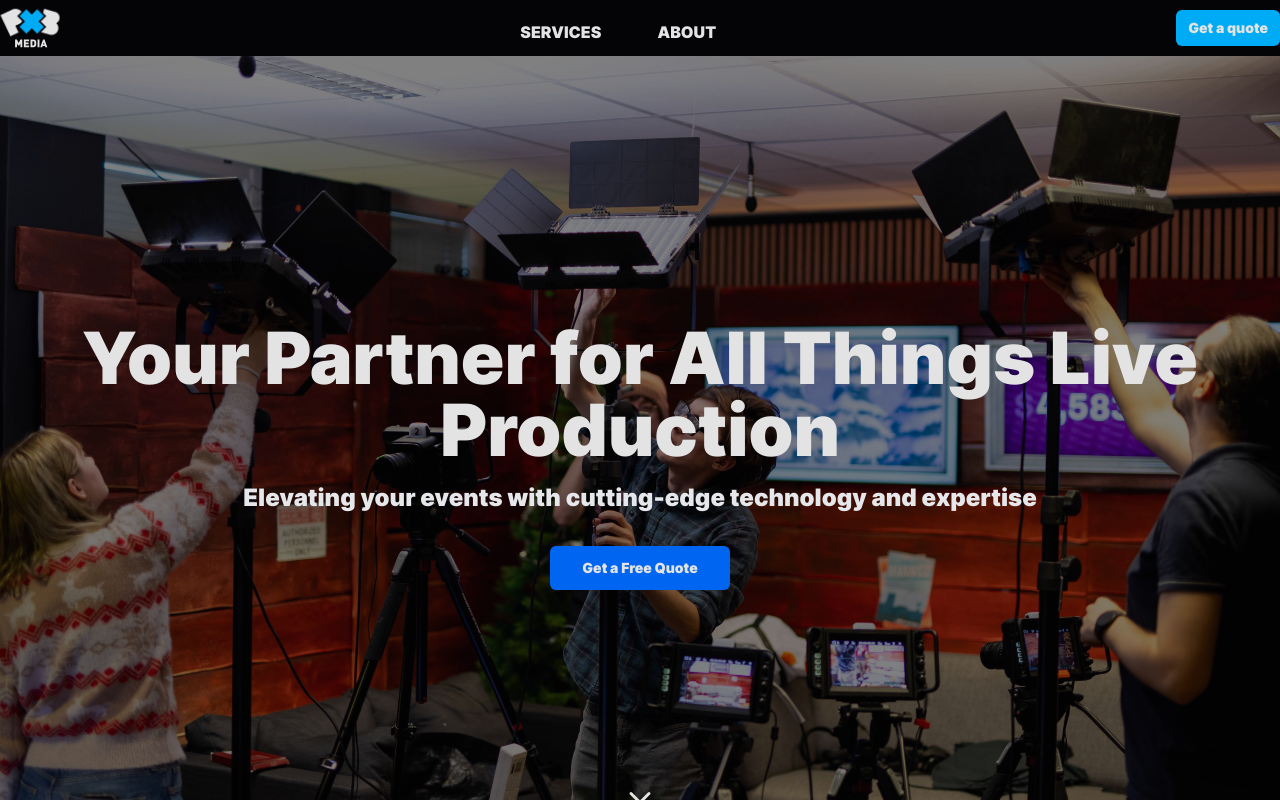
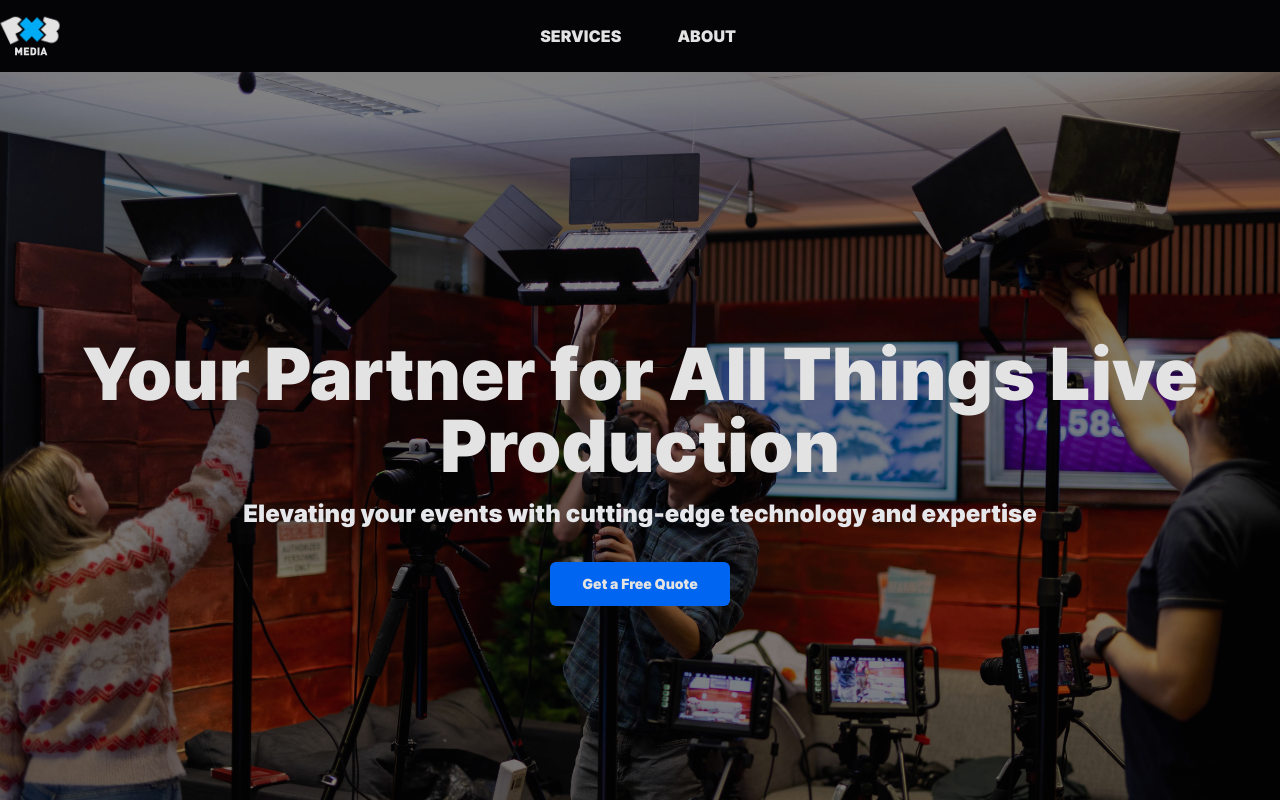
Before and after one commit to ThatGuyHS/pxb-media-test, a Next.js app in the folder pxb-media-test/: page / in a window 1280 px wide. Shown: the top 800 px of the page. Built offline with nearby package versions, Linux system fonts and the light colour scheme.

Commit message:
added conditionals for get quote button on landing

```diff
--- a/pxb-media-test/app/page.tsx
+++ b/pxb-media-test/app/page.tsx
@@ -9,10 +9,11 @@ import { SocialIcon } from "react-social-icons";
 
 export default function Component() {
   const [menuOpen, setMenuOpen] = useState(false);
+  const [modalIsOpen, setModalIsOpen] = useState(false);
+  const [servicesDropdownOpen, setServicesDropdownOpen] = useState(false);
+  const [showQuoteButton, setShowQuoteButton] = useState(false);
   const menuRef = useRef<HTMLDivElement>(null);
   const dropdownRef = useRef<HTMLDivElement>(null);
-  const [modalIsOpen, setModalIsOpen] = useState(false);
-  const [servicesDropdownOpen, setServicesDropdownOpen] = useState(false);
 
   const handleToggleMenu = () => {
     setMenuOpen(!menuOpen);
@@ -40,16 +41,28 @@ export default function Component() {
 
   useEffect(() => {
     document.addEventListener("mousedown", handleClickOutside);
+
+    const handleScroll = () => {
+      const heroSection = document.querySelector('section');
+      if (heroSection) {
+        const heroHeight = heroSection.offsetHeight;
+        setShowQuoteButton(window.scrollY > heroHeight);
+      }
+    };
+
+    window.addEventListener('scroll', handleScroll);
+
     return () => {
       document.removeEventListener("mousedown", handleClickOutside);
+      window.removeEventListener('scroll', handleScroll);
     };
   }, []);
 
   return (
     <>
       <header className="bg-black text-white transition-colors duration-300 sticky top-0 z-50">
-        <nav className="container mx-auto flex flex-wrap items-center justify-between py-1 px-4 md:px-0">
-          <div className="flex items-center space-x-6">
+        <nav className="container mx-auto flex items-center justify-between py-4 px-4 md:px-0 h-[72px]"> {/* Adjusted height and padding */}
+          <div className="flex items-center">
             <a className="text-xl font-bold" href="/">
               <img
                 src="/vertical_logo.svg"
@@ -57,18 +70,19 @@ export default function Component() {
                 className="h-10"
               />
             </a>
+          </div>
+          <div className="flex items-center space-x-6">
             <button
               className="md:hidden rounded border px-4 py-2 text-sm hover:bg-white hover:text-black transition-colors duration-300"
               onClick={handleToggleMenu}
             >
               {menuOpen ? "CLOSE" : "MENU"}
             </button>
-          </div>
             <div
               ref={menuRef}
               className={`${
                 menuOpen ? "flex" : "hidden"
-            } flex-col absolute bg-black w-full mt-2 pb-4 md:pb-0 md:w-auto md:static md:flex md:flex-row md:space-x-6`}
+              } md:flex flex-col md:flex-row md:space-x-6 absolute md:relative top-full left-0 md:top-auto md:left-auto bg-black w-full md:w-auto mt-2 pb-4 md:pb-0 md:mt-0`}
             >
               <div
                 className="relative"
@@ -112,14 +126,21 @@ export default function Component() {
                 ABOUT
               </a>
             </div>
+          </div>
+          <div className="flex items-center">
+            {showQuoteButton ? (
               <Button
                 onClick={openModal}
-            className="hidden text-[#E3E3E3] md:inline-flex bg-primary hover:bg-primaryAlt"
+                className="text-[#E3E3E3] bg-primary hover:bg-primaryAlt h-10" // Adjusted height
                 size="sm"
                 variant="default"
               >
                 Get a quote
               </Button>
+            ) : (
+              <div className="w-[88px] h-10"></div> // Adjusted height
+            )}
+          </div>
         </nav>
       </header>
       <QuoteModal isOpen={modalIsOpen} onRequestClose={closeModal} />
```
Lines whose indentation alone changed are shown as unchanged.
